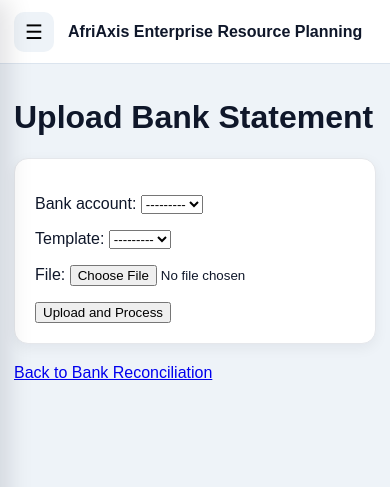
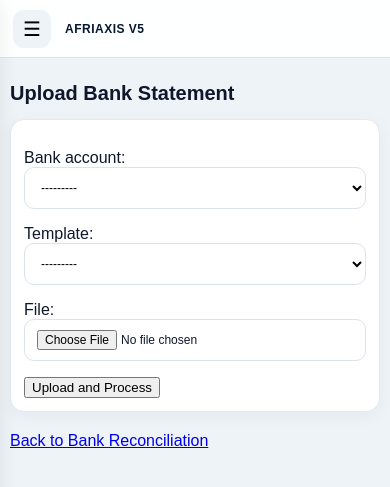
Before and after one commit to pascalnjosh/AfriAxis-Group, a Django app: page /banking/upload/ in a window 390 px wide. Shown: the top 487 px of the page. Run offline with Django 5.2, Linux system fonts and the light colour scheme; the visitor is signed in with stand-in values (Sample User, id 1); data that the repository does not hold is empty.

Commit message:
Launch AfriAxis V5 global mobile ERP shell

```diff
--- a/templates/base/erp.html
+++ b/templates/base/erp.html
@@ -311,6 +311,142 @@
 .logout-button:hover{
     background:#b91c1c;
 }
+
+/* ===== AFRIAXIS MOBILE APP V5 - GLOBAL ERP SHELL ===== */
+
+.content{
+    max-width:1600px;
+    margin:0 auto;
+    padding:24px;
+}
+
+.topbar{
+    backdrop-filter:blur(14px);
+    -webkit-backdrop-filter:blur(14px);
+    background:rgba(255,255,255,.94);
+}
+
+.sidebar{
+    background:
+        radial-gradient(circle at top left,rgba(34,197,94,.10),transparent 28%),
+        linear-gradient(180deg,#061426 0%,#081d38 100%);
+}
+
+.content .card{
+    background:#fff;
+    border:1px solid #e5eaf1;
+    border-radius:16px;
+    box-shadow:0 4px 18px rgba(15,23,42,.045);
+}
+
+.content table{
+    width:100%;
+    border-collapse:collapse;
+}
+
+.content input,
+.content select,
+.content textarea{
+    max-width:100%;
+    border:1px solid #dbe3ed;
+    border-radius:10px;
+    padding:10px 12px;
+    background:#fff;
+}
+
+@media(max-width:980px){
+
+    .main{
+        margin-left:0 !important;
+        width:100%;
+    }
+
+    .sidebar{
+        width:280px;
+        transform:translateX(-105%);
+        transition:transform .22s ease;
+    }
+
+    .sidebar.open{
+        transform:translateX(0);
+    }
+
+    .topbar{
+        height:58px;
+        padding:0 13px;
+    }
+
+    .menu-btn{
+        display:flex !important;
+        align-items:center;
+        justify-content:center;
+        width:38px;
+        height:38px;
+        border-radius:11px;
+    }
+
+    .content{
+        width:100%;
+        max-width:none;
+        padding:13px;
+    }
+}
+
+@media(max-width:700px){
+
+    .content{
+        padding:10px !important;
+    }
+
+    .page-label{
+        font-size:0;
+    }
+
+    .page-label::after{
+        content:"AFRIAXIS V5";
+        font-size:12px;
+        font-weight:900;
+        letter-spacing:.5px;
+        color:#07172f;
+    }
+
+    .content h1{
+        font-size:20px;
+        line-height:1.2;
+    }
+
+    .content h2{
+        font-size:14px;
+    }
+
+    .content .card{
+        border-radius:14px;
+        padding:13px;
+    }
+
+    .content table{
+        font-size:10px;
+    }
+
+    .content th,
+    .content td{
+        padding:8px 9px;
+    }
+
+    .content input,
+    .content select,
+    .content textarea{
+        width:100%;
+        min-height:42px;
+        font-size:12px;
+    }
+
+    .nav a{
+        padding:9px 10px;
+        font-size:12px;
+    }
+}
+
 </style>
 </head>
 
```
